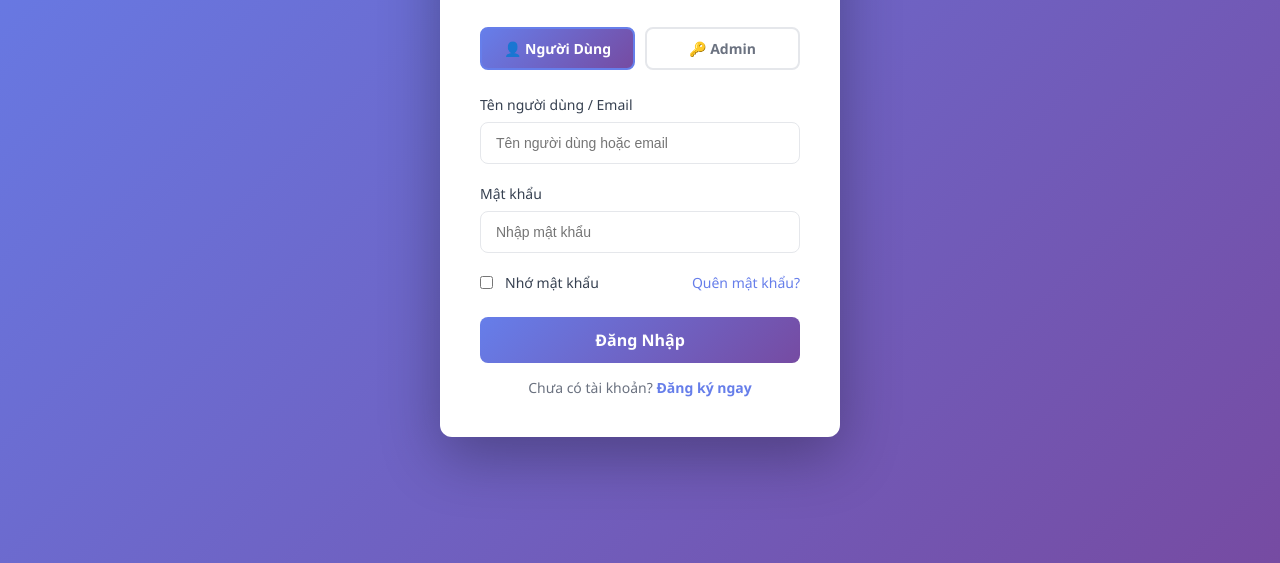
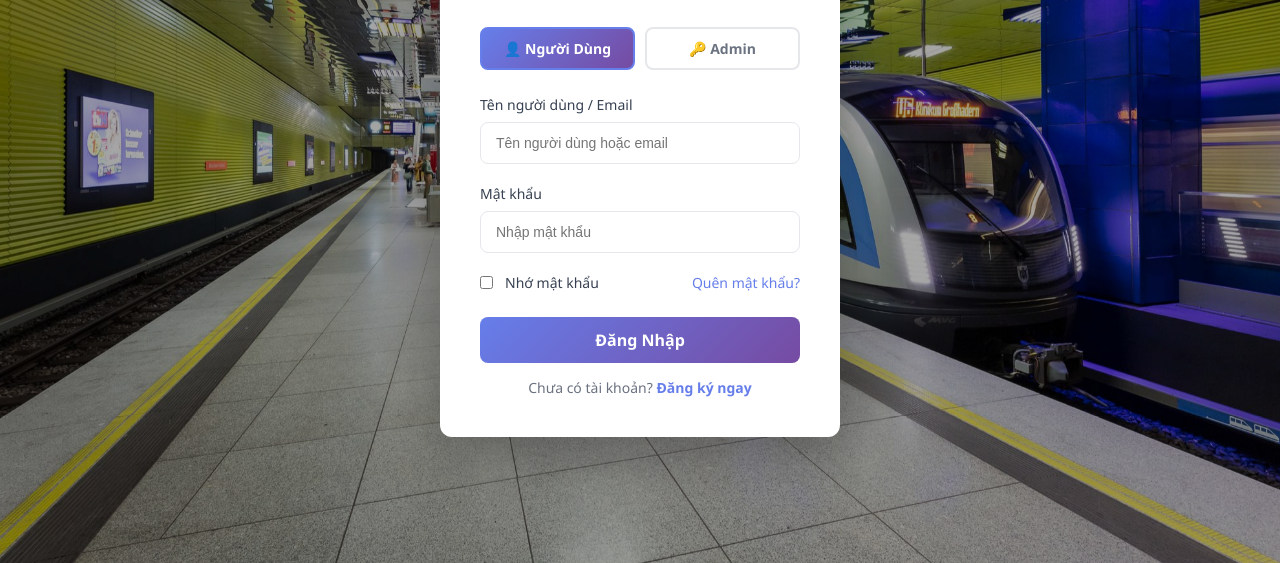
Before and after one commit to ThienNguyen62/map-search, a plain HTML site: page frontend/html/login.html in a window 1280 px wide. Shown: the part 237-800 px from the top of the page. Drawn offline with Linux system fonts and the light colour scheme.

Commit message:
background login

```diff
--- a/frontend/css/login.css
+++ b/frontend/css/login.css
@@ -4,7 +4,7 @@
   box-sizing: border-box;
 }
 
-body {
+/* body {
   font-family: "Segoe UI", Tahoma, Geneva, Verdana, sans-serif;
   background: linear-gradient(135deg, #667eea 0%, #764ba2 100%);
   min-height: 100vh;
@@ -12,7 +12,54 @@ body {
   justify-content: center;
   align-items: center;
   color: #1f2937;
+} */
+body {
+  font-family: "Segoe UI", Tahoma, Geneva, Verdana, sans-serif;
+
+  min-height: 100vh;
+  display: flex;
+  justify-content: center;
+  align-items: center;
+
+  position: relative;
+  overflow: hidden;
 }
+
+body::before {
+  content: "";
+  position: fixed;
+  inset: 0;
+
+  background-image: url("../images/test.jpg");
+  background-size: cover;
+  background-position: center;
+  background-repeat: no-repeat;
+
+  animation: zoomBg 20s ease-in-out infinite alternate;
+
+  z-index: -2;
+}
+
+body::after {
+  content: "";
+  position: fixed;
+  inset: 0;
+
+  background: rgba(0, 0, 0, 0.35);
+
+  z-index: -1;
+}
+
+@keyframes zoomBg {
+  from {
+    transform: scale(1);
+  }
+
+  to {
+    transform: scale(1.08);
+  }
+}
+
 
 .login-container {
   background: white;
```
Also changed, not shown: frontend/images/test.jpg (added), 1 other file.
